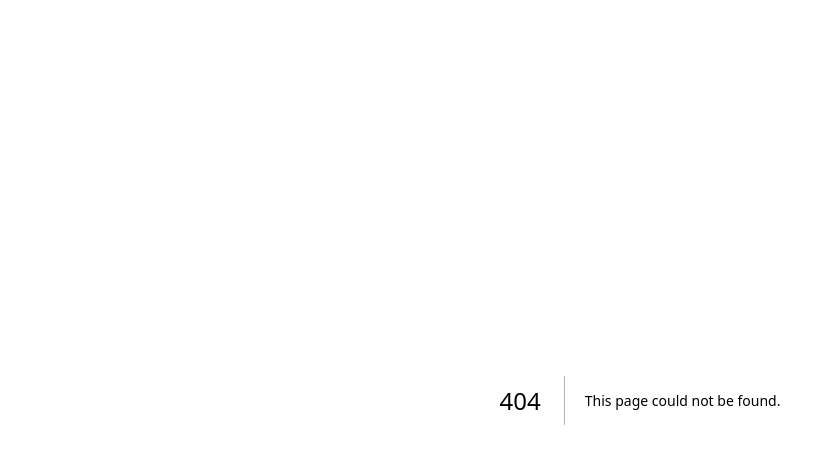
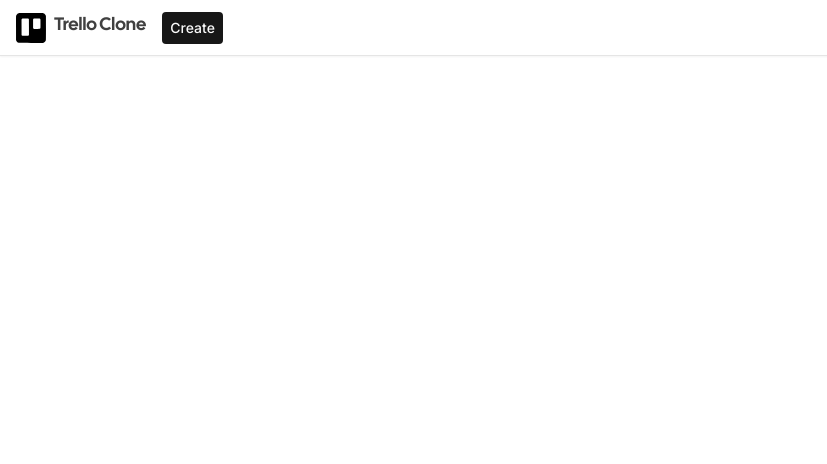
Before and after one commit to MaarcusRenieroL/list-leap, a Next.js app: page /organization/1 in a window 1280 px wide. Before the commit this address had no page. Shown: the top 464 px of the page, without its empty margins (0-827 px from the left). Built offline with nearby package versions, Linux system fonts and the light colour scheme.

Commit message:
feat: add organizations

```diff
--- /dev/null
+++ b/app/(platform)/(clerk)/select-org/[[...select-org]]/page.tsx
@@ -0,0 +1,11 @@
+import { OrganizationList } from "@clerk/nextjs";
+
+export default function CreateOrganizationPage() {
+  return (
+    <OrganizationList
+      hidePersonal
+      afterSelectOrganizationUrl="/organization/:id"
+      afterCreateOrganizationUrl="/organization/:id"
+    />
+  );
+}
--- /dev/null
+++ b/app/(platform)/(dashboard)/_components/navbar.tsx
@@ -0,0 +1,55 @@
+import { Plus } from "lucide-react";
+import { OrganizationSwitcher, UserButton } from "@clerk/nextjs";
+
+import { Logo } from "@/components/logo";
+import { Button } from "@/components/ui/button";
+
+export const Navbar = () => {
+  return (
+    <nav className="fixed z-50 top-0 px-4 w-full h-14 border-b shadow-sm bg-white flex items-center">
+      {/* TODO: Mobile Sidebar */}
+      <div className="flex items-center gap-x-4">
+        <div className="hidden md:flex">
+          <Logo />
+        </div>
+        <Button
+          size="sm"
+          className="rounded-sm hidden md:block h-auto  py-1.5 px-2"
+        >
+          Create
+        </Button>
+        <Button size="sm" className="rounded-sm block md:hidden">
+          <Plus className="h-4 w-4" />
+        </Button>
+      </div>
+      <div className="ml-auto flex items-center gap-x-2">
+        <OrganizationSwitcher
+          hidePersonal
+          afterCreateOrganizationUrl="/organization/:id"
+          afterLeaveOrganizationUrl="/select-org"
+          afterSelectOrganizationUrl="/organization/:id"
+          appearance={{
+            elements: {
+              rootBox: {
+                display: "flex",
+                justifyContent: "center",
+                alignItems: "center",
+              },
+            },
+          }}
+        />
+        <UserButton
+          afterSignOutUrl="/"
+          appearance={{
+            elements: {
+              avatarBox: {
+                height: 30,
+                width: 30,
+              },
+            },
+          }}
+        />
+      </div>
+    </nav>
+  );
+};
--- /dev/null
+++ b/app/(platform)/(dashboard)/layout.tsx
@@ -0,0 +1,12 @@
+import { Navbar } from "./_components/navbar";
+
+const DashboardLayout = ({ children }: { children: React.ReactNode }) => {
+  return (
+    <div className="h-full">
+      <Navbar />
+      {children}
+    </div>
+  );
+};
+
+export default DashboardLayout;
--- /dev/null
+++ b/app/(platform)/(dashboard)/organization/[organizationId]/page.tsx
@@ -0,0 +1,5 @@
+const OrganizationIdPage = () => {
+  return <div>Organization Page</div>;
+};
+
+export default OrganizationIdPage;
```
Also changed, not shown: middleware.ts (+21 -1 lines).
